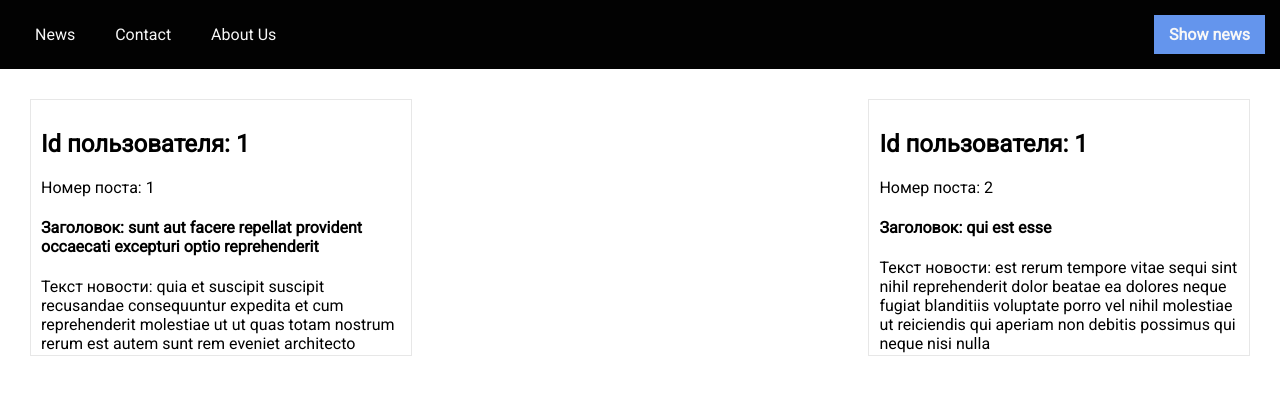
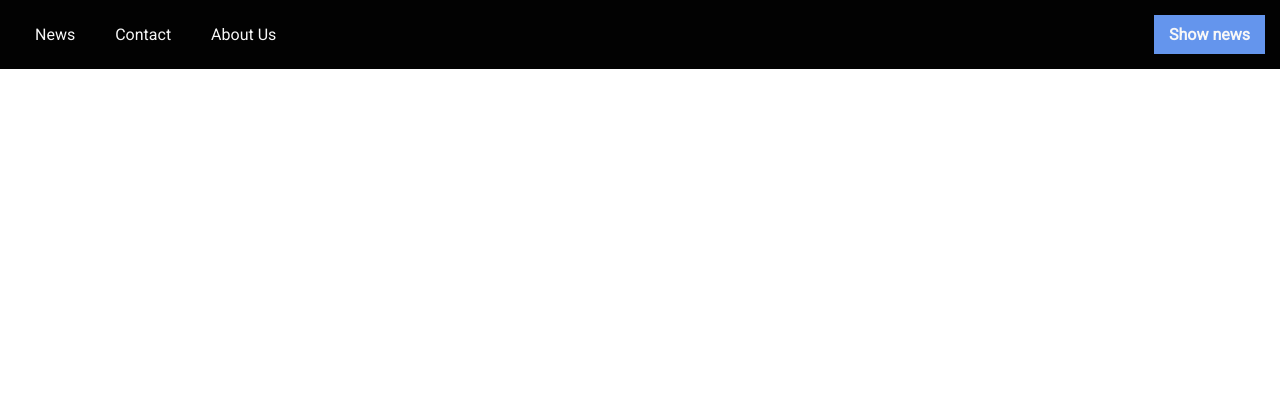
Before and after one commit to Bjornoya/blog, a React (Create React App) app: page / in a window 1280 px wide. Shown: the top 394 px of the page. Built offline with nearby package versions, Linux system fonts and the light colour scheme.

Commit message:
Added connect to redux in App.js

```diff
--- a/src/App.js
+++ b/src/App.js
@@ -3,24 +3,17 @@ import style from './App.module.scss';
 import Header from "./components/Header/Header";
 import Post from "./components/Post/Post";
 import News from "./components/News/News";
+import { useSelector } from "react-redux";
 
-const posts = [{
-    "userId": 1,
-    "id": 1,
-    "title": "sunt aut facere repellat provident occaecati excepturi optio reprehenderit",
-    "body": "quia et suscipit\nsuscipit recusandae consequuntur expedita et cum\nreprehenderit molestiae ut ut quas totam\nnostrum rerum est autem sunt rem eveniet architecto"
-},{
-    "userId": 1,
-    "id": 2,
-    "title": "qui est esse",
-    "body": "est rerum tempore vitae\nsequi sint nihil reprehenderit dolor beatae ea dolores neque\nfugiat blanditiis voluptate porro vel nihil molestiae ut reiciendis\nqui aperiam non debitis possimus qui neque nisi nulla"
-},];
 
 function App() {
+
+    const newsData = useSelector(state => state.news.data);
+
   return (
     <div>
       <Header />
-      <News data={posts} />
+      <News data={newsData} />
       <Post />
     </div>
   );
```
